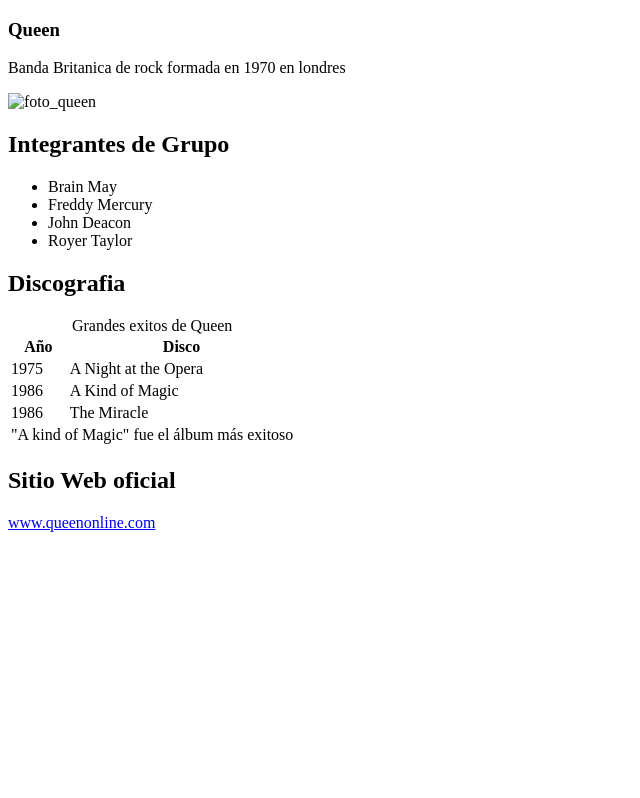
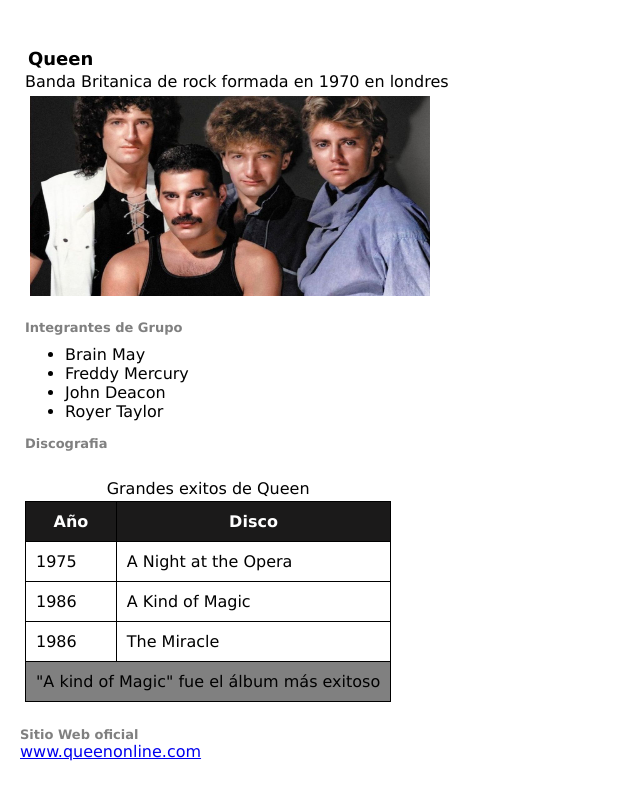
Before and after one commit to jpie1982/Pagina_queen, a plain HTML site: page index.html in a window 1280 px wide. Shown: the whole page, without its empty margins (0-640 px from the left). Drawn offline with Linux system fonts and the light colour scheme; the site is published under a folder, as on GitHub Pages, so addresses that start at the root find nothing.

Commit message:
Update index.html

```diff
--- a/index.html
+++ b/index.html
@@ -4,7 +4,7 @@
     <meta charset="UTF-8">
     <meta http-equiv="X-UA-Compatible" content="IE=edge">
     <meta name="viewport" content="width=device-width, initial-scale=1.0">
-    <link rel="stylesheet" href="/estilos.css">
+    <link rel="stylesheet" href="estilos.css">
     <title>Queen</title>
 </head>
 <body>
@@ -12,7 +12,7 @@
     <article>
         <h1>Queen</h1>
         <p>Banda Britanica de rock formada en 1970 en londres</p>
-        <img src="/queen.jpg" alt="foto_queen">
+        <img src="queen.jpg" alt="foto_queen">
     </article>
     <article>
         <h2>Integrantes de Grupo</h2>
@@ -52,7 +52,7 @@
     </article>
         <footer>
             <h2>Sitio Web oficial</h2>
-            <a href="www.queenonline.com" target="_blank">www.queenonline.com</a>
+            <a href="https://www.queenonline.com" target="_blank">www.queenonline.com</a>
         </footer>
 
 </section>
```
